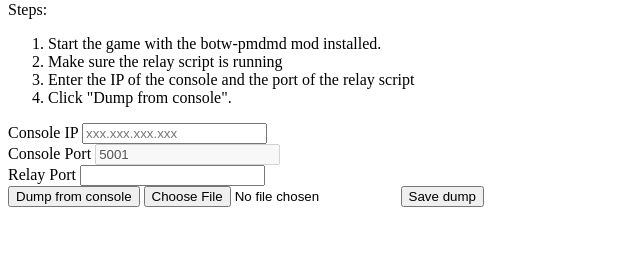
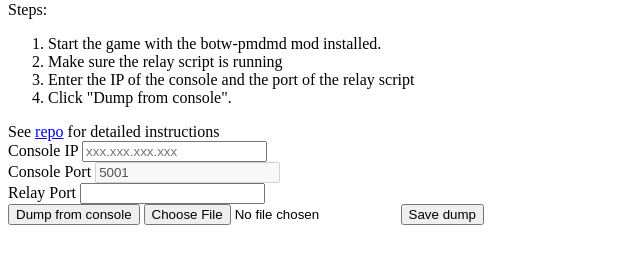
Before and after one commit to Pistonight/botw-pmdmd, a website: page docs/index.html in a window 1280 px wide. Shown: the part 79-342 px from the top of the page, without its empty margins (0-640 px from the left). Drawn offline with Linux system fonts and the light colour scheme.

Commit message:
add readme

```diff
--- a/docs/index.html
+++ b/docs/index.html
@@ -12,6 +12,7 @@
             <li>Enter the IP of the console and the port of the relay script</li>
             <li>Click "Dump from console".</li>
         </ol>
+        See <a href="https://github.com/Pistonight/botw-pmdmd">repo</a> for detailed instructions
         <div>
             <label forId="console-ip" >Console IP</label>
             <input type="text" id="console-ip" placeholder="xxx.xxx.xxx.xxx"/>
```
Also changed, not shown: README.md.
